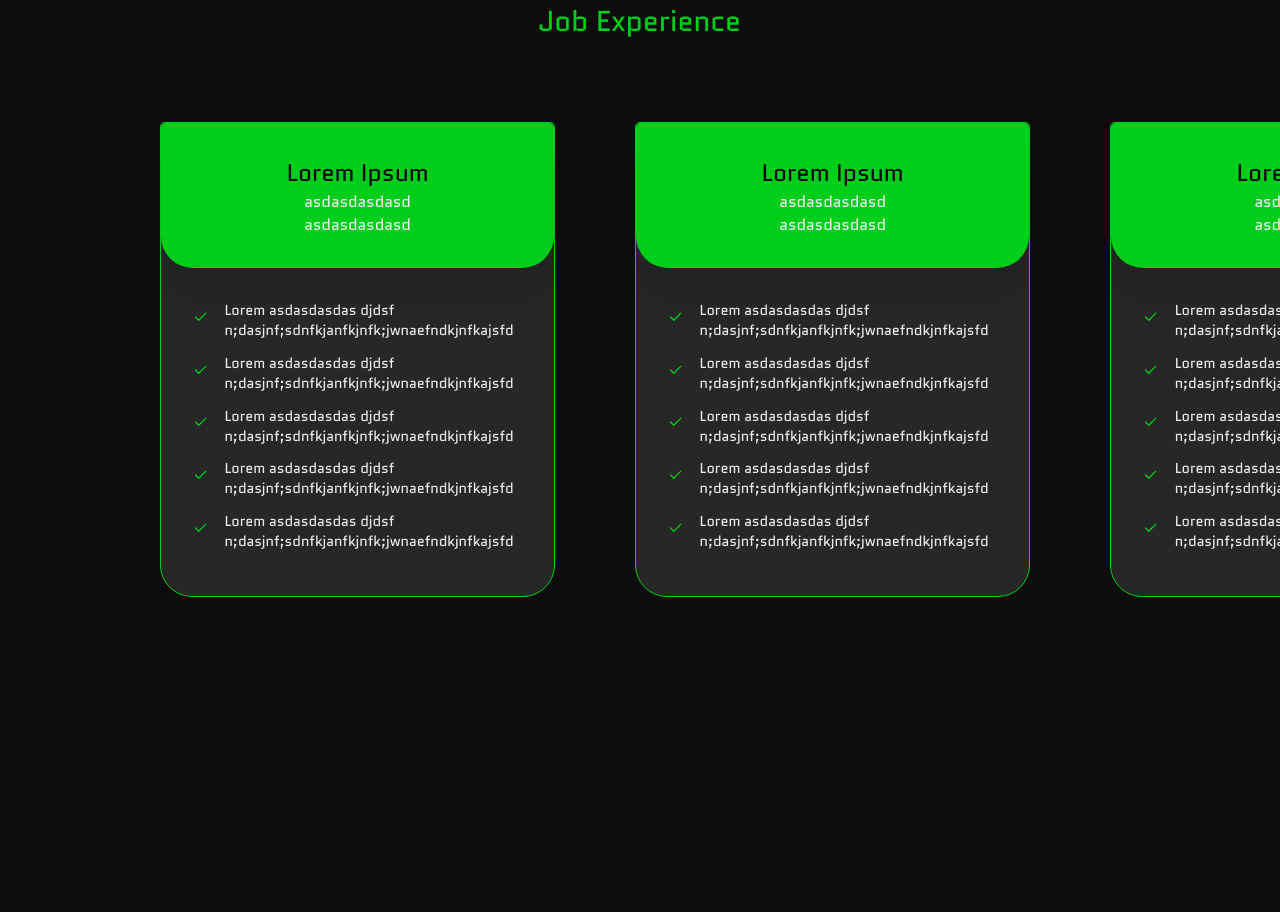
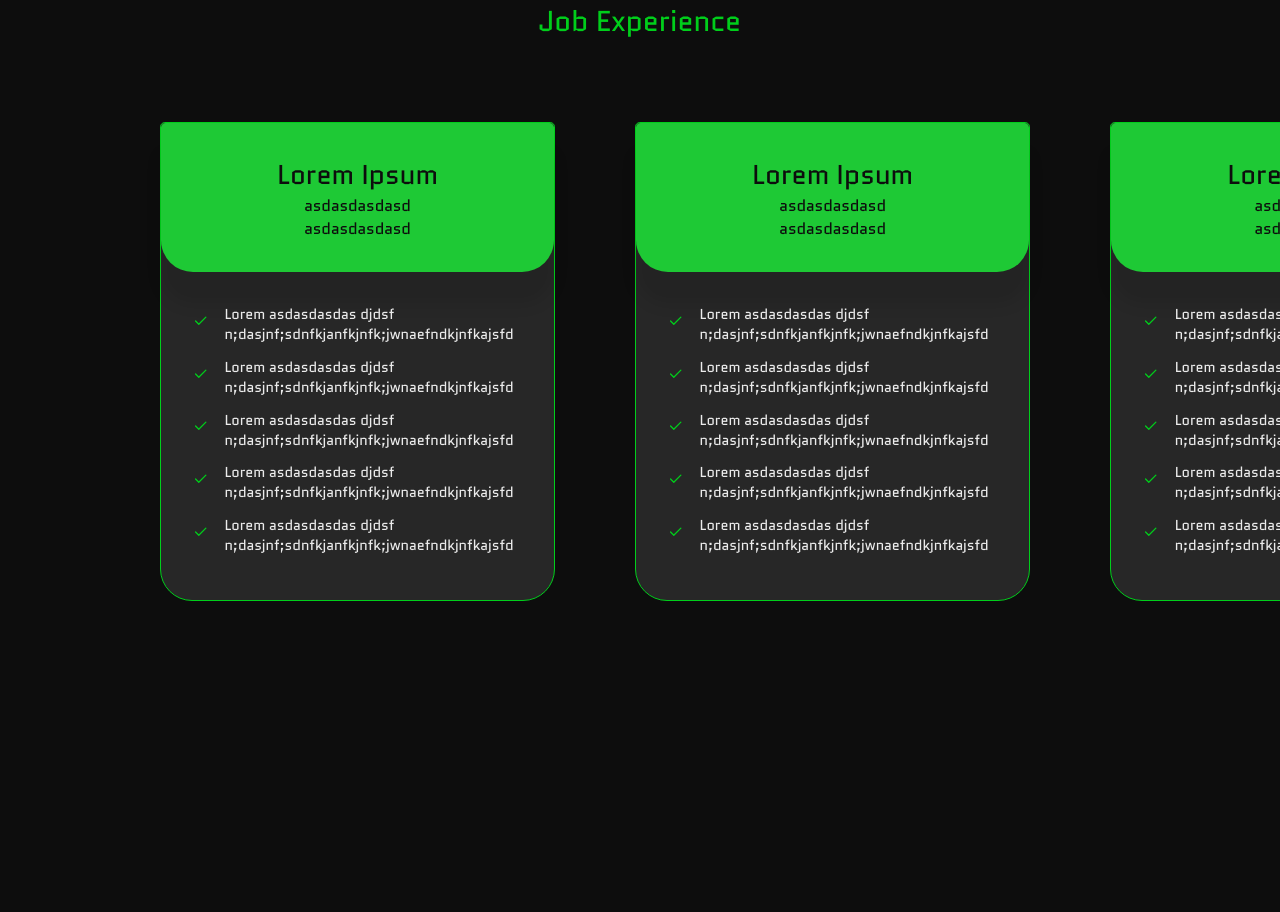
Before and after one commit to Theodoreprof/CV_website, a React (Create React App) app in the folder cv_website/: page / in a window 1280 px wide. Shown: the part 2803-3715 px from the top of the page. Built offline with nearby package versions, Linux system fonts and the light colour scheme.

Commit message:
Update experience.css

```diff
--- a/cv_website/src/components/experience/experience.css
+++ b/cv_website/src/components/experience/experience.css
@@ -20,7 +20,7 @@
 }
 
 .experience__head {
-    background: var(--color-primary);
+    background: #1ec935;
     padding: 2rem;
     border-radius: 0.3rem 0.3rem 2rem 2rem;
     box-shadow: 0 2rem 1rem rgba(0, 0, 0, 0.1);
@@ -29,7 +29,11 @@
 
 .experience__head h3 {
     color: var(--color-bg);
-    font-size: 1.5rem;
+    font-size: 1.7rem;
+}
+
+.experience__head h4 {
+    color: var(--color-bg);
 }
 
 .experience__list {
```
